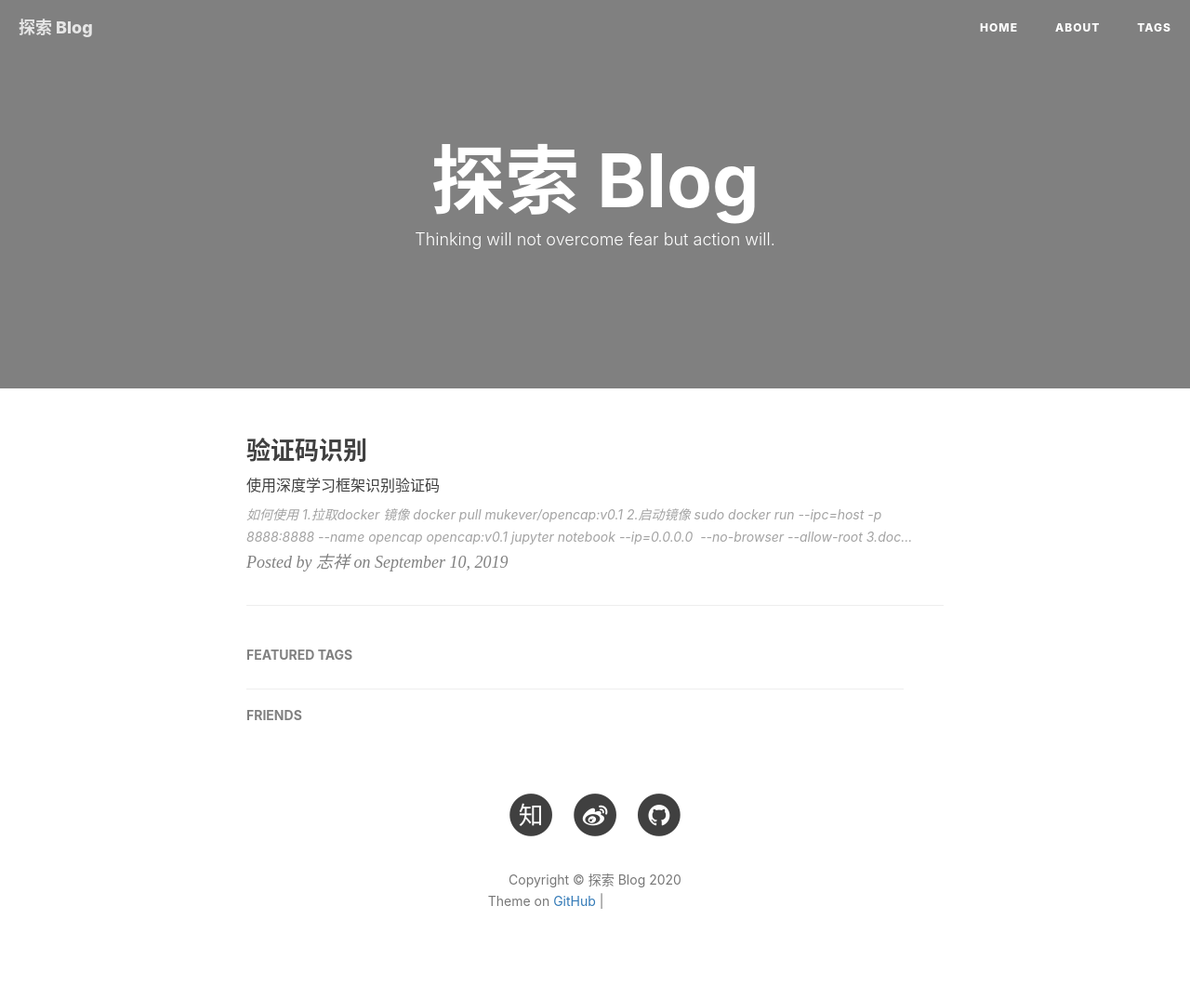
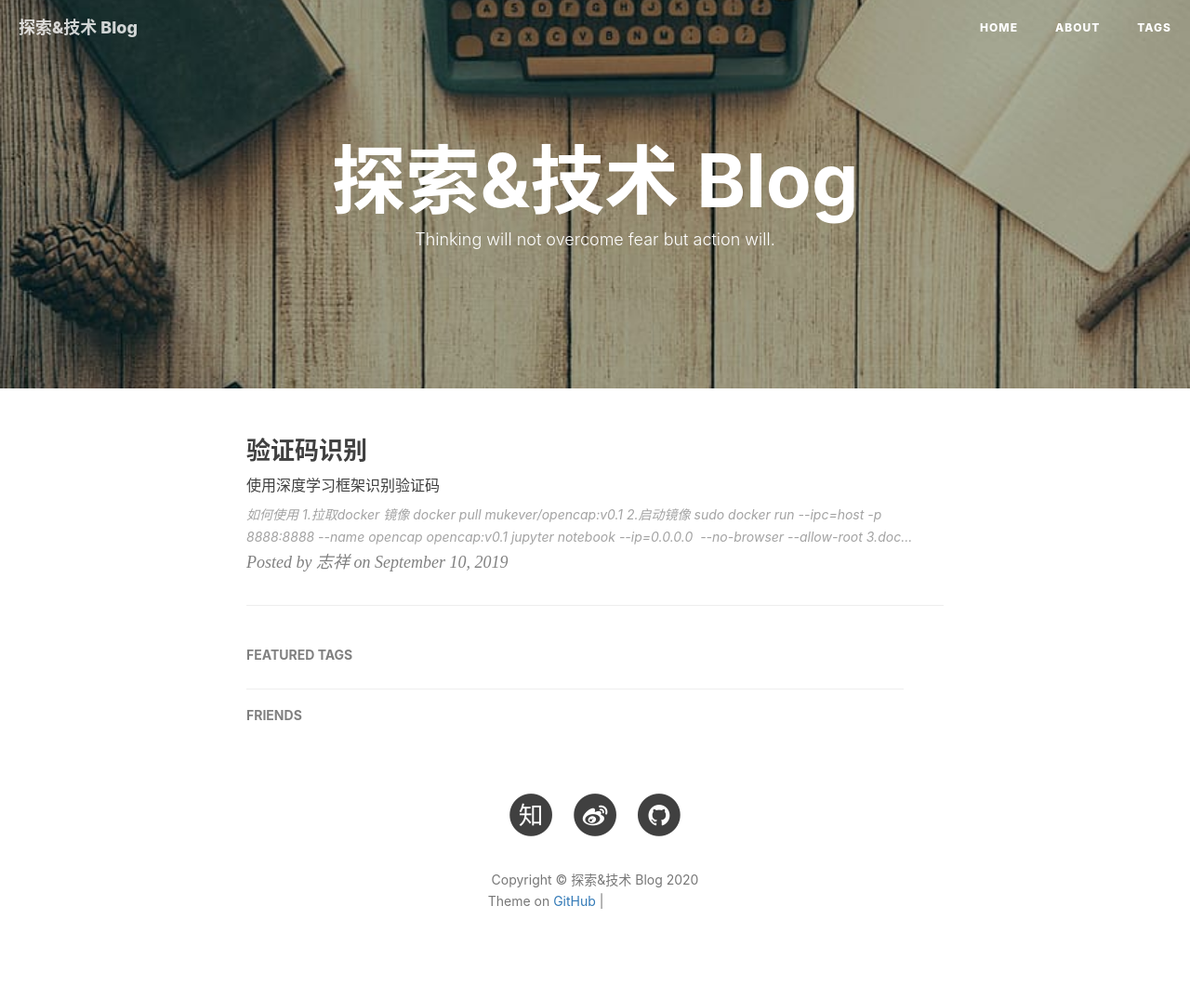
Before and after one commit to mukever/mukever.github.io, a Jekyll site: the page built from index.html, in a window 1280 px wide. Shown: the whole page at 93% size. Built offline with Jekyll 4.4.1, drawn with Linux system fonts in a browser that asks for light colours; nearby versions of some CDN libraries; the list of posts is cut into pages by our own code; comment, search, counter and statistics services are not loaded; grey boxes are pictures that could not be loaded.

Commit message:
change config

```diff
--- a/_config.yml
+++ b/_config.yml
@@ -1,11 +1,11 @@
 # Site settings
-title: 探索 Blog
+title: 探索&技术 Blog
 SEOTitle: 志祥的博客 | 探索 Blog
-# header-img: img/post-bg-desk.jpg
+header-img: img/post-bg-desk.jpg
 email: imukever@gmail.com
 description: "Every failure is leading towards success."
 keyword: "Python, Data, Docker, AWS, Android"
-url: "http://mukever.github.io"          # your host, for absolute URL
+url: "https://mukever.github.io"          # your host, for absolute URL
 baseurl: ""      # for example, '/blog' if your blog hosted on 'host/blog'
 github_repo: "https://github.com/mukever/mukever.github.io.git" # you code repository
 
```
